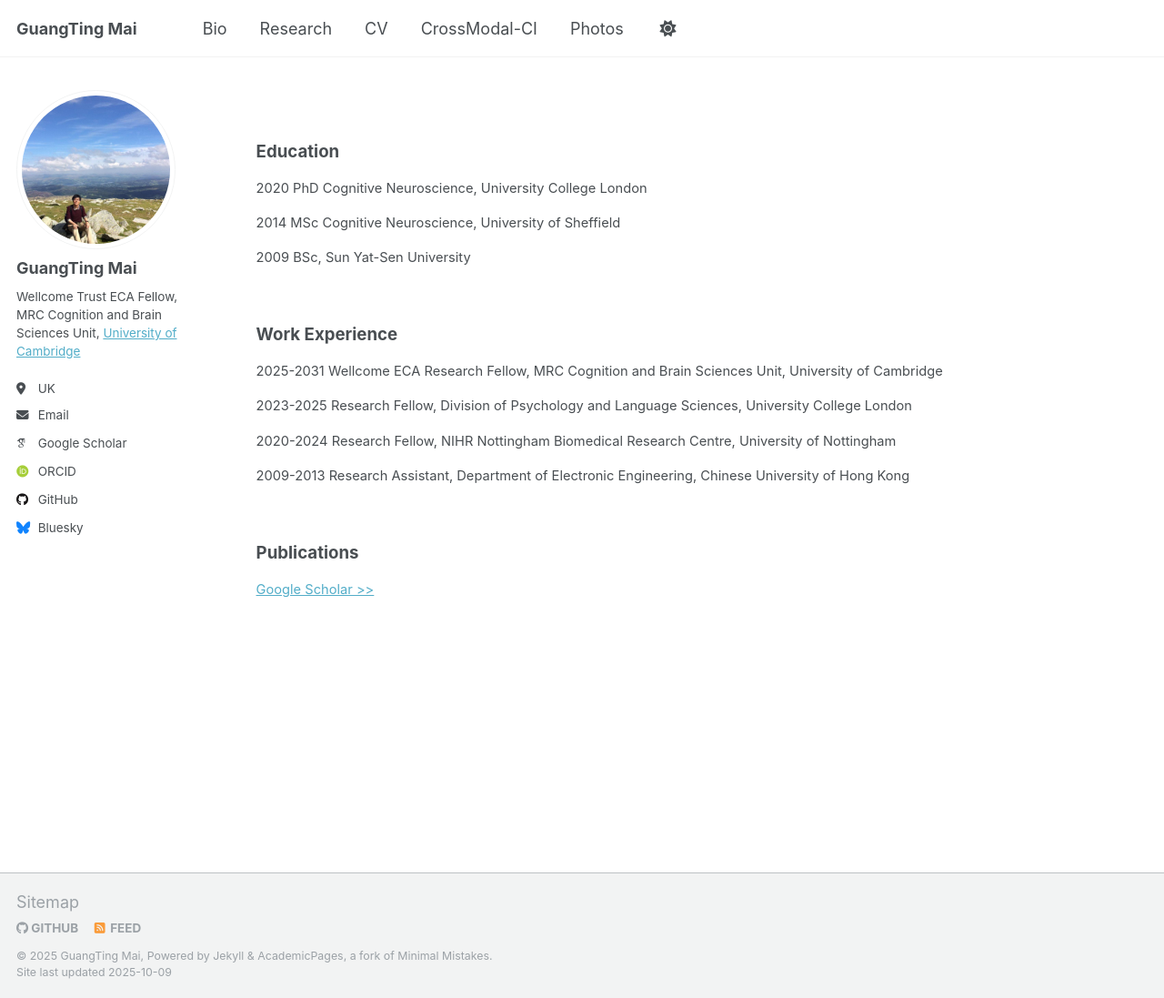
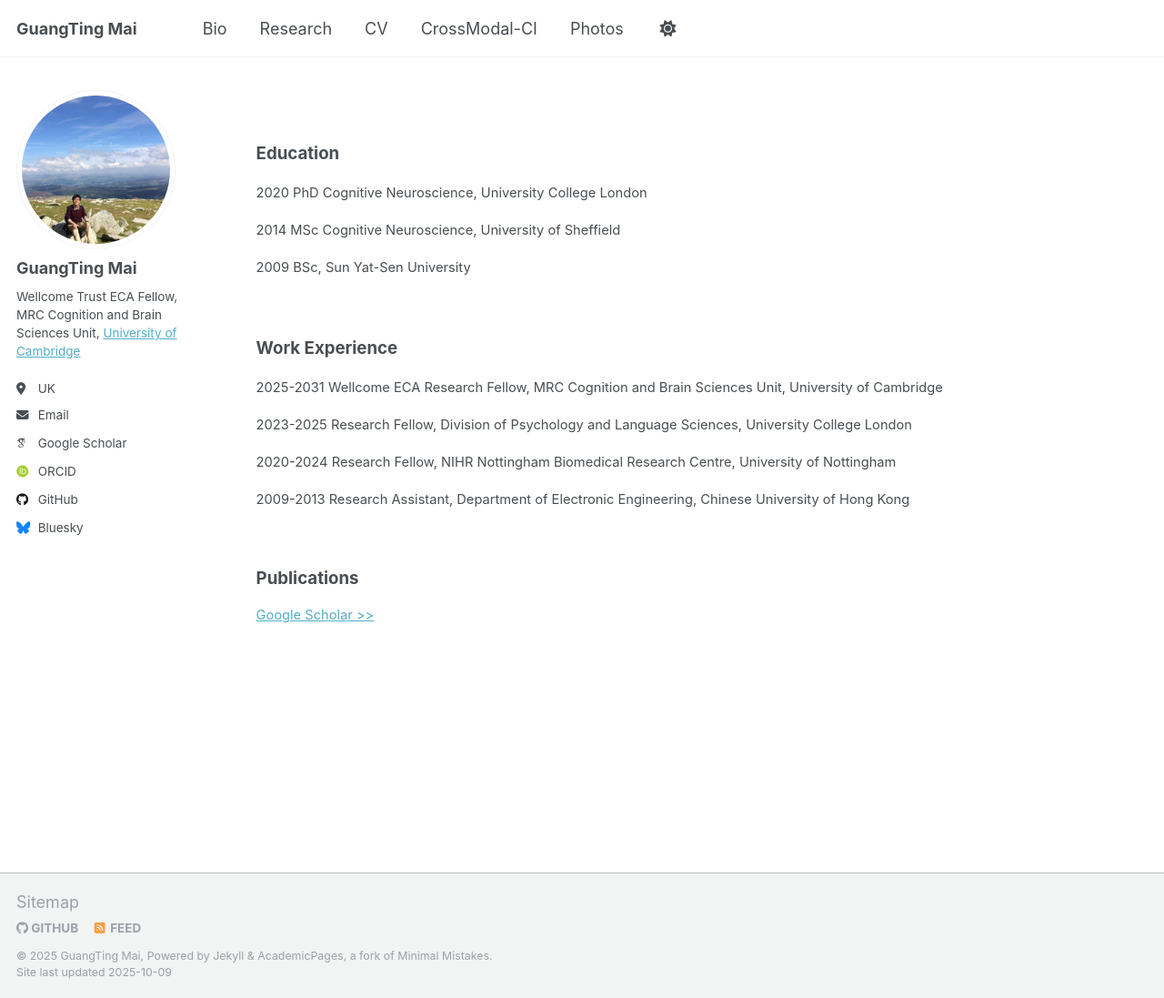
Before and after one commit to guangtingmai/guangtingmai.github.io, a Jekyll site: the page built from _pages/cv.html, in a window 1280 px wide and 1097 px high. Shown: the whole window at 91% size. Built offline with Jekyll 4.4.1, drawn with Linux system fonts in a browser that asks for light colours; some web fonts are replaced.

Commit message:
Update cv.html

```diff
--- a/_pages/cv.html
+++ b/_pages/cv.html
@@ -7,16 +7,16 @@
 #  - /resume
 ---
 <br>
-<p><span style="font-size: 14pt;line-height: 1;display: block;margin-bottom: 0.05vh"><strong>Education</strong></span></p>
-<p><span style="font-size: 11pt;line-height: 1;display: block;">2020 PhD Cognitive Neuroscience, University College London</span></p>
-<p><span style="font-size: 11pt;line-height: 1;display: block;">2014 MSc Cognitive Neuroscience, University of Sheffield</span></p>
-<p><span style="font-size: 11pt;line-height: 1;display: block;">2009 BSc, Sun Yat-Sen University</span></p>
+<p><span style="font-size: 14pt;line-height: 1.2;display: block;margin-bottom: 0.05vh"><strong>Education</strong></span></p>
+<p><span style="font-size: 11pt;line-height: 1.2;display: block;">2020 PhD Cognitive Neuroscience, University College London</span></p>
+<p><span style="font-size: 11pt;line-height: 1.2;display: block;">2014 MSc Cognitive Neuroscience, University of Sheffield</span></p>
+<p><span style="font-size: 11pt;line-height: 1.2;display: block;">2009 BSc, Sun Yat-Sen University</span></p>
 <br>
-<p><span style="font-size: 14pt;line-height: 1;display: block;margin-bottom: 0.05vh"><strong>Work Experience</strong></span></p>
-<p><span style="font-size: 11pt;line-height: 1;display: block;">2025-2031 Wellcome ECA Research Fellow, MRC Cognition and Brain Sciences Unit, University of Cambridge</span></p>
-<p><span style="font-size: 11pt;line-height: 1;display: block;">2023-2025 Research Fellow, Division of Psychology and Language Sciences, University College London</span></p>
-<p><span style="font-size: 11pt;line-height: 1;display: block;">2020-2024 Research Fellow, NIHR Nottingham Biomedical Research Centre, University of Nottingham</span></p>
-<p><span style="font-size: 11pt;line-height: 1;display: block;">2009-2013 Research Assistant, Department of Electronic Engineering, Chinese University of Hong Kong</span></p>
+<p><span style="font-size: 14pt;line-height: 1.2;display: block;margin-bottom: 0.05vh"><strong>Work Experience</strong></span></p>
+<p><span style="font-size: 11pt;line-height: 1.2;display: block;">2025-2031 Wellcome ECA Research Fellow, MRC Cognition and Brain Sciences Unit, University of Cambridge</span></p>
+<p><span style="font-size: 11pt;line-height: 1.2;display: block;">2023-2025 Research Fellow, Division of Psychology and Language Sciences, University College London</span></p>
+<p><span style="font-size: 11pt;line-height: 1.2;display: block;">2020-2024 Research Fellow, NIHR Nottingham Biomedical Research Centre, University of Nottingham</span></p>
+<p><span style="font-size: 11pt;line-height: 1.2;display: block;">2009-2013 Research Assistant, Department of Electronic Engineering, Chinese University of Hong Kong</span></p>
 <br>
 <p><span style="font-size: 14pt;line-height: 1;display: block;margin-bottom: 0.05vh"><strong>Publications</strong></span></p>
 <p><span style="font-size: 11pt;line-height: 1;display: block;"><a href="https://scholar.google.com/citations?user=bCQ03mIAAAAJ&hl=en">
```
